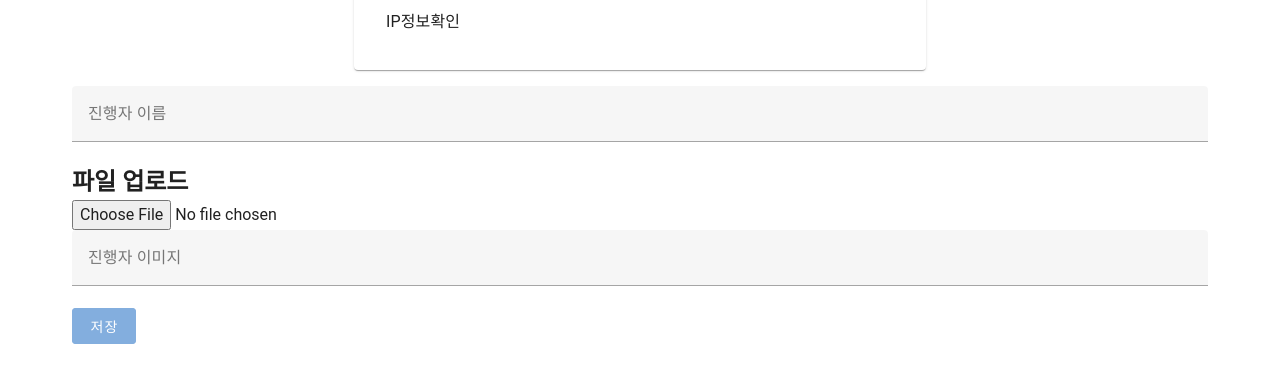
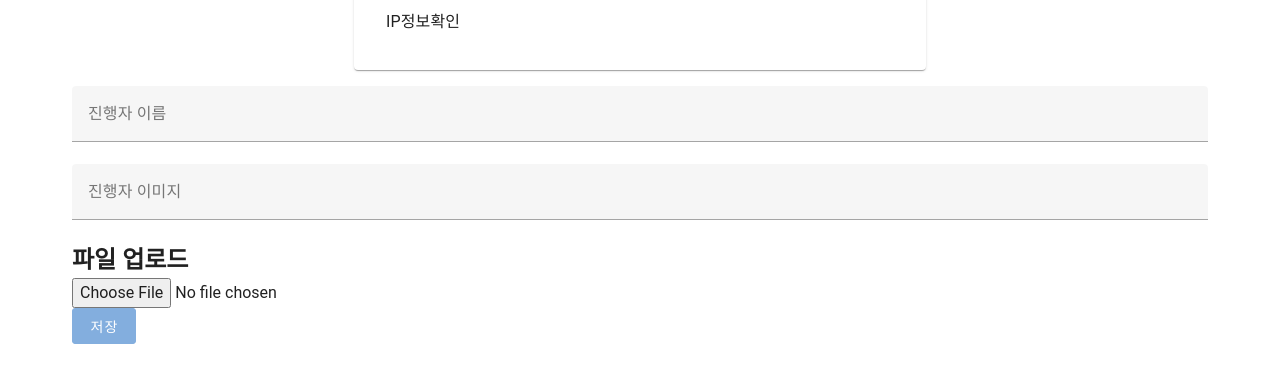
Before and after one commit to jyjy6/nuxt-onsen, a Nuxt app: page /admin/add/personality in a window 1280 px wide. Shown: the part 154-536 px from the top of the page. Built offline with nearby package versions, Linux system fonts and the light colour scheme; no server answers.

Commit message:
FileUpload refactoring ver.1 Complete

```diff
--- a/components/FileUploadComponent.vue
+++ b/components/FileUploadComponent.vue
@@ -37,7 +37,7 @@
 </template>
 
 <script setup lang="ts">
-import { ref, computed, defineEmits } from "vue";
+import { ref, computed, defineEmits, defineExpose } from "vue";
 import { useS3Upload } from "~/composables/useS3Upload";
 
 const emit = defineEmits(["updateURL"]);
@@ -46,7 +46,6 @@ const { isUploading, uploadProgress, uploadError, uploadedUrl, uploadToS3 } =
   useS3Upload();
 const tempFile = ref<File | null>(null);
 const selectedFile = ref<File | null>(null);
-const fileConfirmed = ref(false);
 
 const fileType = computed(() => {
   if (!tempFile.value) return null;
@@ -66,26 +65,22 @@ const handleFileChange = async (event: Event) => {
   if (target.files && target.files.length > 0) {
     tempFile.value = target.files[0];
     await uploadToS3(tempFile.value, true);
+    emit("updateURL", uploadedUrl.value);
   }
 };
 
 // 전송 버튼 클릭 시 확정된 URL로 변경 후 부모에 전달
 const confirmFile = async () => {
+  console.log("confirmFile 함수 호출됨");
   if (tempFile.value) {
-    fileConfirmed.value = true;
     selectedFile.value = tempFile.value;
     await uploadToS3(selectedFile.value, false);
-
     if (uploadedUrl.value) {
-      emit("updateURL", uploadedUrl.value); // 부모 컴포넌트에 URL 전달
+      emit("updateURL", uploadedUrl.value);
     }
-
-    fileConfirmed.value = false;
-    alert("성공적으로 전송되었습니다");
   }
 };
 
-// 부모에서 접근 가능하도록 `defineExpose`
 defineExpose({ confirmFile });
 </script>
 
--- /dev/null
+++ b/components/FormComponent.vue
@@ -0,0 +1,76 @@
+<!-- components/FormComponent.vue -->
+<template>
+  <v-container>
+    <v-form v-model="valid" ref="contentForm">
+      <div v-for="field in fields" :key="field.name">
+        <v-text-field
+          v-if="field.type === 'text'"
+          v-model="form[field.name]"
+          :label="field.label"
+          :rules="field.rules || []"
+          required
+        />
+
+        <v-select
+          v-else-if="field.type === 'select'"
+          v-model="form[field.name]"
+          :items="field.items"
+          :label="field.label"
+          :rules="field.rules || []"
+          :multiple="field.multiple || false"
+          required
+        />
+
+        <FileUploadComponent
+          v-if="field.name === 'mainImg'"
+          @updateURL="updateURL"
+          ref="fileUploadRef"
+        />
+      </div>
+
+      <v-btn :disabled="!valid" @click="submitForm" color="primary">
+        저장
+      </v-btn>
+    </v-form>
+  </v-container>
+</template>
+
+<script setup lang="ts">
+import { ref, defineProps, defineEmits } from "vue";
+import axios from "axios";
+
+const props = defineProps<{
+  fields: {
+    name: string;
+    label: string;
+    type: string;
+    rules?: any[];
+    items?: any[];
+    multiple?: boolean;
+  }[];
+  apiUrl: string;
+}>();
+
+const emit = defineEmits(["success", "error"]);
+const valid = ref(false);
+const form = ref<Record<string, any>>({});
+
+const updateURL = (url: string) => {
+  form.value.mainImg = url;
+};
+
+const fileUploadRef = ref<any>(null);
+const submitForm = async () => {
+  // defineExpose 배열의 첫 번째 요소에 접근, 함수 실행
+  await fileUploadRef.value?.[0].confirmFile();
+
+  try {
+    const response = await axios.post(props.apiUrl, form.value);
+    emit("success", response.data);
+    alert("저장 성공!");
+  } catch (error) {
+    console.error("저장 실패:", error);
+    emit("error", error);
+  }
+};
+</script>
--- a/pages/admin/add/personality.vue
+++ b/pages/admin/add/personality.vue
@@ -1,75 +1,19 @@
+<!-- pages/PersonalityForm.vue -->
 <template>
-  <v-container>
-    <v-form v-model="valid" ref="contentForm">
-      <v-text-field
-        v-model="form.personalityName"
-        label="진행자 이름"
-        :rules="[rules.required]"
-        required
-      ></v-text-field>
-
-      <!-- FileUploadComponent에서 업로드된 URL을 받음 -->
-      <file-upload-component @updateURL="updateURL" />
-
-      <v-text-field
-        v-model="form.mainImg"
-        label="진행자 이미지"
-        :rules="[rules.required, rules.url]"
-        required
-      ></v-text-field>
-
-      <v-btn :disabled="!valid" @click="submitContentForm" color="primary">
-        저장
-      </v-btn>
-    </v-form>
-  </v-container>
+  <FormComponent :fields="personalityFields" api-url="/api/personality" />
 </template>
 
 <script setup lang="ts">
-import { ref } from "vue";
-import axios from "axios";
 definePageMeta({
   layout: "admin",
 });
-
-interface PersonalityForm {
-  personalityName: string;
-  mainImg: string;
-}
-
-const valid = ref(false);
-const form = ref<PersonalityForm>({
-  personalityName: "",
-  mainImg: "",
-});
-
-const rules = {
-  required: (value: string) => !!value || "필수 입력입니다.",
-  url: (value: string) =>
-    /^https?:\/\/.+/.test(value) || "유효한 URL을 입력해주세요.",
-};
-
-// FileUploadComponent에서 URL을 업데이트하는 함수
-const updateURL = (url: string) => {
-  form.value.mainImg = url;
-};
-
-const submitContentForm = async () => {
-  try {
-    const response = await axios.post("/api/personality", form.value);
-    console.log("전체 응답 데이터:", response.data);
-
-    if (response.status === 200) {
-      console.log("저장 성공!");
-      form.value = { personalityName: "", mainImg: "" };
-      alert("성공적으로 저장되었습니다.");
-    } else {
-      console.error("저장 실패:", response.data);
-      alert("저장에 실패했습니다.");
-    }
-  } catch (error: any) {
-    console.error("에러 발생:", error);
-    alert("서버 통신 중 오류가 발생했습니다.");
-  }
-};
+const personalityFields = [
+  {
+    name: "personalityName",
+    label: "진행자 이름",
+    type: "text",
+    rules: [(v: string) => !!v || "필수 입력입니다."],
+  },
+  { name: "mainImg", label: "진행자 이미지", type: "text" },
+];
 </script>
```
